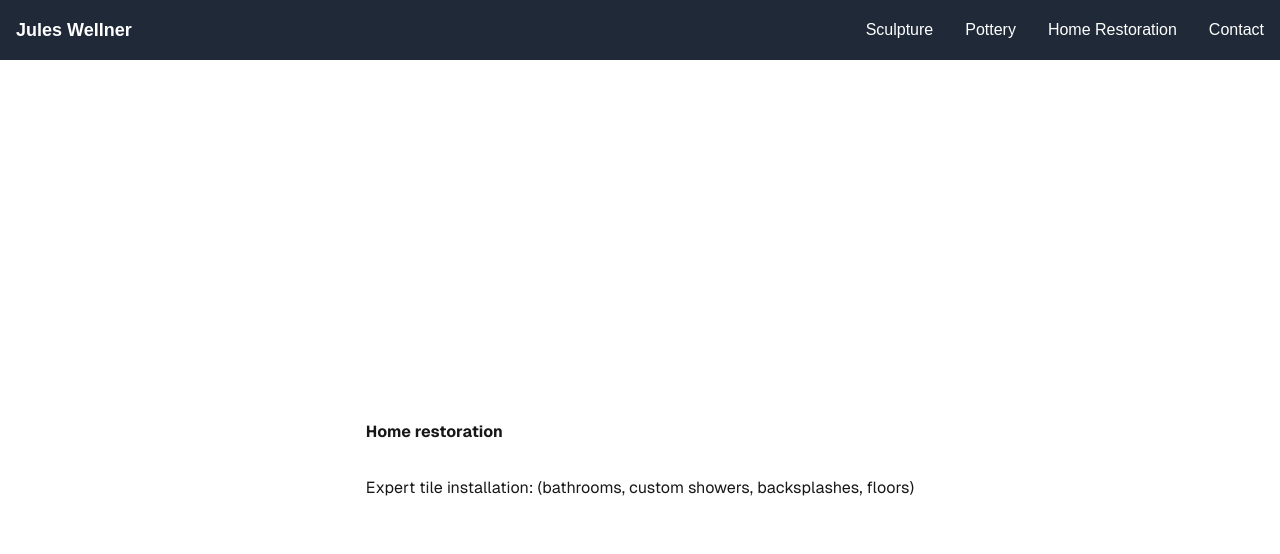
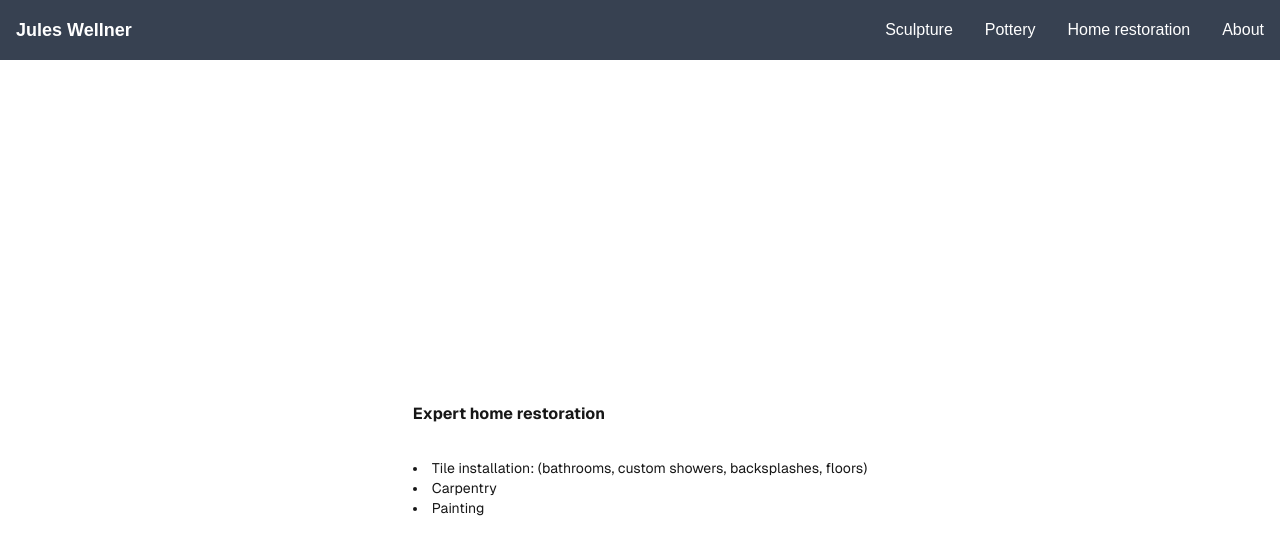
Before and after one commit to juleswellner/juleswellner.github.io, a Next.js app: page /home-restoration in a window 1280 px wide. Shown: the top 554 px of the page. Built offline with nearby package versions, Linux system fonts and the light colour scheme.

Commit message:
Hero image on home page. Rename contact to about

```diff
--- a/app/contact/page.tsx
+++ b/app/about/page.tsx
@@ -3,6 +3,9 @@
 export default function Home() {
   return (
     <div className="grid grid-rows-[20px_1fr_20px] items-center justify-items-center min-h-screen p-8 pb-20 gap-16 sm:p-20 font-[family-name:var(--font-geist-sans)]">
+      <div>
+        Here is a brief statement of who I am and what I do blah blah
+      </div>
       <main className="flex flex-col gap-8 row-start-2 items-center sm:items-start">
         <div>
           Call or text: <span className="font-bold">315 308-1239</span>
--- a/app/home-restoration/page.tsx
+++ b/app/home-restoration/page.tsx
@@ -5,13 +5,19 @@ export default function Home() {
     <div className="grid grid-rows-[20px_1fr_20px] items-center justify-items-center min-h-screen p-8 pb-20 gap-16 sm:p-20 font-[family-name:var(--font-geist-sans)]">
       <main className="flex flex-col gap-8 row-start-2 items-center sm:items-start">
         <div className="font-bold">
-          Home restoration
+          Expert home restoration
         </div>
-        <div>
-          Expert tile installation: (bathrooms, custom showers, backsplashes, floors)
-        </div>
-
-
+        <ul className="list-inside list-disc text-sm text-center sm:text-left">
+        <li>
+          Tile installation: (bathrooms, custom showers, backsplashes, floors)
+        </li>
+        <li>
+          Carpentry
+        </li>
+        <li>
+          Painting
+        </li>
+        </ul>
       </main>
       <footer className="row-start-3 flex gap-6 flex-wrap items-center justify-center">
       </footer>
--- a/app/layout.tsx
+++ b/app/layout.tsx
@@ -26,13 +26,10 @@ export default function RootLayout({
 }>) {
   return (
     <html lang="en">
-      <head>
-        <title>Jules Wellner</title>
-      </head>
 
       <body>
         {/* Menu Bar */}
-        <nav className="bg-gray-800 p-4 flex justify-between items-center">
+        <nav className="bg-gray-700 p-4 flex justify-between items-center overflow-x-hidden">
           <div className="text-white text-lg font-bold">
             <Link href="/">Jules Wellner</Link>
           </div>
@@ -50,12 +47,12 @@ export default function RootLayout({
               </Link>
             </li>            <li>
               <Link href="/home-restoration" className="text-white hover:text-gray-300">
-                Home Restoration
+                Home restoration
               </Link>
             </li>
             <li>
-              <Link href="/contact" className="text-white hover:text-gray-300">
-                Contact
+              <Link href="/about" className="text-white hover:text-gray-300">
+                About
               </Link>
             </li>
           </ul>
@@ -67,6 +64,7 @@ export default function RootLayout({
           {children}
         </main>
       </body>
+
     </html>
   );
 }
--- a/app/page.tsx
+++ b/app/page.tsx
@@ -1,23 +1,29 @@
-//import Image from "next/image";
+import Image from "next/image";
 
 export default function Home() {
   return (
-    <div className="grid grid-rows-[20px_1fr_20px] items-center justify-items-center min-h-screen p-8 pb-20 gap-16 sm:p-20 font-[family-name:var(--font-geist-sans)]">
-      <main className="flex flex-col gap-8 row-start-2 items-center sm:items-start">
-        <div className="font-bold">
-          Jules Wellner
-        </div>
-        <ul className="list-inside list-disc text-sm text-center sm:text-left font-[family-name:var(--font-geist-mono)]">
-          <li className="mb-2">
-            Foo
-          </li>
-          <li>Bar</li>
-        </ul>
+    <div className="relative h-screen w-screen bg-black flex flex-col items-center">
 
+      {/* Full-Size Image Aligned to the Top */}
+      <div className="relative w-full h-full min-w-full">
+        <Image
+          src="/jules-portrait.jpg"
+          alt="Full-size hero background"
+          layout="fill"
+          objectFit="cover" // Ensures the entire image is visible without cropping
+          quality={100}
+          priority={true}
+          className="absolute top-0 left-0"
+        />
+      </div>
 
-      </main>
-      <footer className="row-start-3 flex gap-6 flex-wrap items-center justify-center">
-      </footer>
+      {/* Overlay Content (Optional)
+      <div className="absolute inset-0 flex flex-col items-center justify-center text-white">
+        <h1 className="text-5xl font-bold">Welcome to My Website</h1>
+        <p className="text-lg mt-4">This is the home page with a full-size image.</p>
+      </div>
+      */}
     </div>
+
   );
 }
--- a/next.config.mjs
+++ b/next.config.mjs
@@ -2,6 +2,7 @@
 const nextConfig = {
   output: "export",  // <=== enables static exports
   reactStrictMode: true,
+  images: { unoptimized: true }
 };
 
 export default nextConfig;
```
Also changed, not shown: 1 other file (tests, documents, lock files or other folders).
